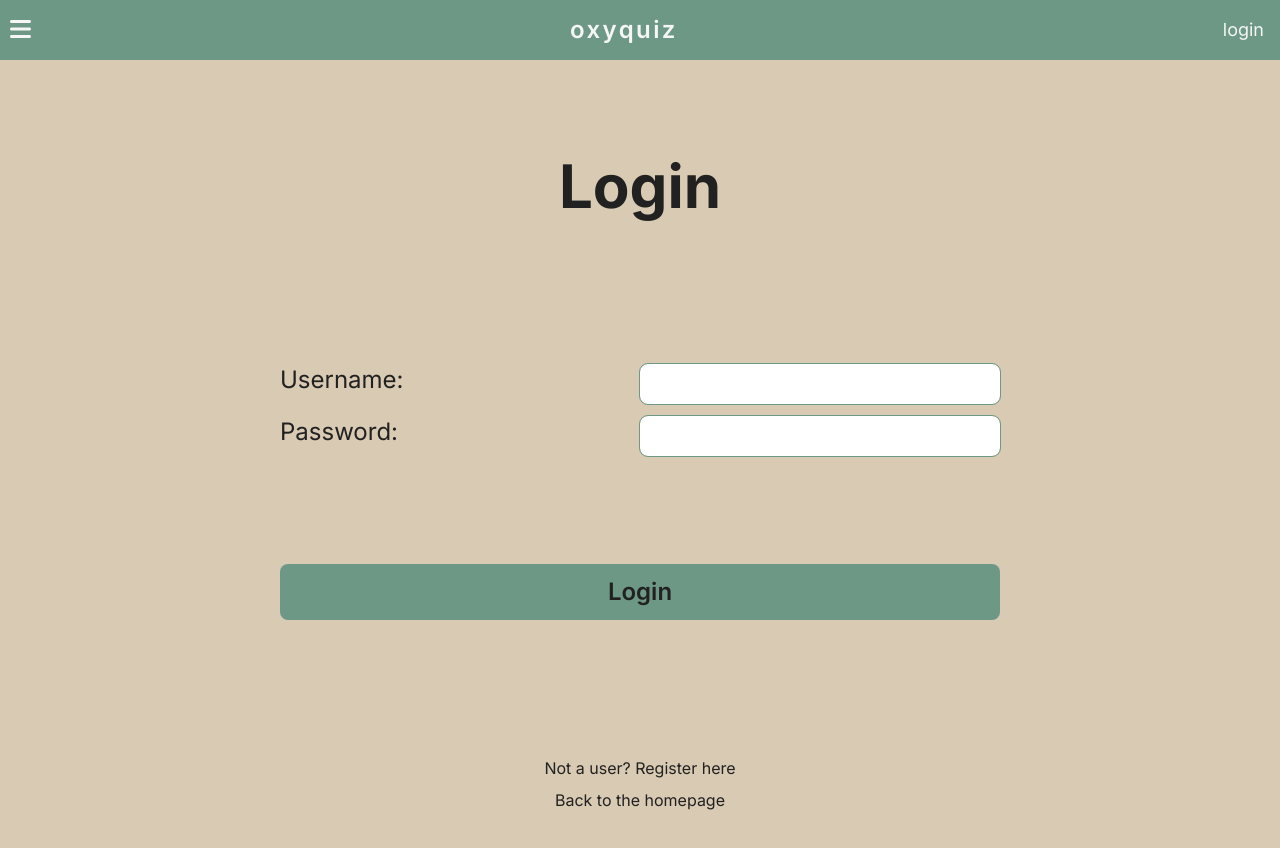
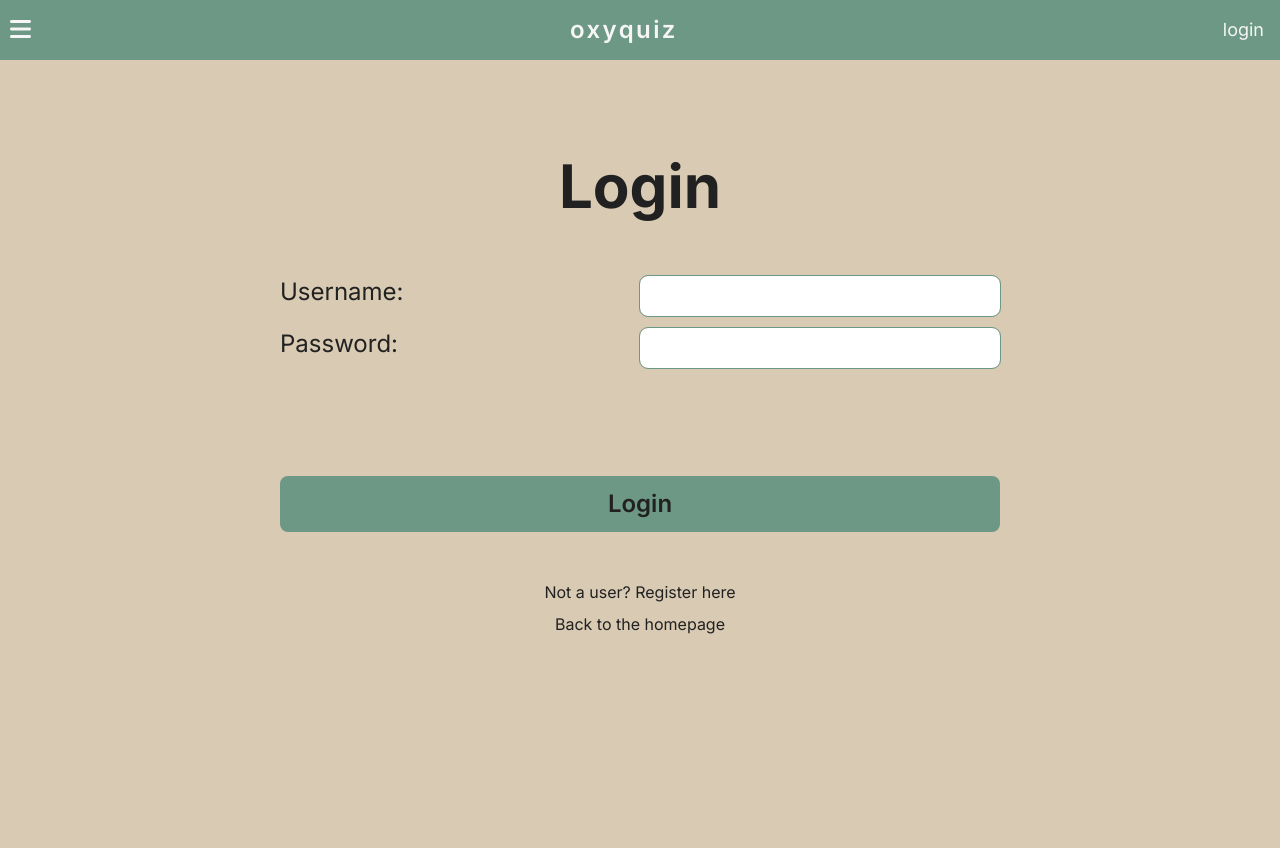
Before and after one commit to OxygenOnline/oxyquiz, a Next.js app in the folder client/: page /login in a window 1280 px wide. Shown: the top 848 px of the page. After the commit the page ends 800 px from the top, so only its background shows below. Built offline with nearby package versions, Linux system fonts and the light colour scheme; no server answers.

Commit message:
page height and redirect route changed

```diff
--- a/client/app/login/LoginForm.js
+++ b/client/app/login/LoginForm.js
@@ -22,7 +22,7 @@
             const response = await login(user);
 
             if (response.ok) {
-                router.push('/');
+                router.push('/profile');
             }
             else {
                 const data = await response.json();
--- a/client/app/login/page.js
+++ b/client/app/login/page.js
@@ -6,7 +6,7 @@
 const LoginPage = () => {
 
     return (
-        <main className="flex min-h-screen flex-col items-center justify-between p-12">
+        <main className="flex flex-col items-center justify-between p-12">
             <h1 className="mb-3 text-6xl font-bold p-12">Login</h1>
             <LoginForm />
             <div  className='text-center'>
--- a/client/app/register/page.js
+++ b/client/app/register/page.js
@@ -6,7 +6,7 @@
 const RegisterPage = () => {
 
     return (
-        <main className="flex min-h-screen flex-col items-center justify-between p-12">
+        <main className="flex flex-col items-center justify-between p-12">
             <h1 className="mb-3 text-6xl font-bold p-12">Register</h1>
             <RegisterForm />
             <div className='text-center'>
```
